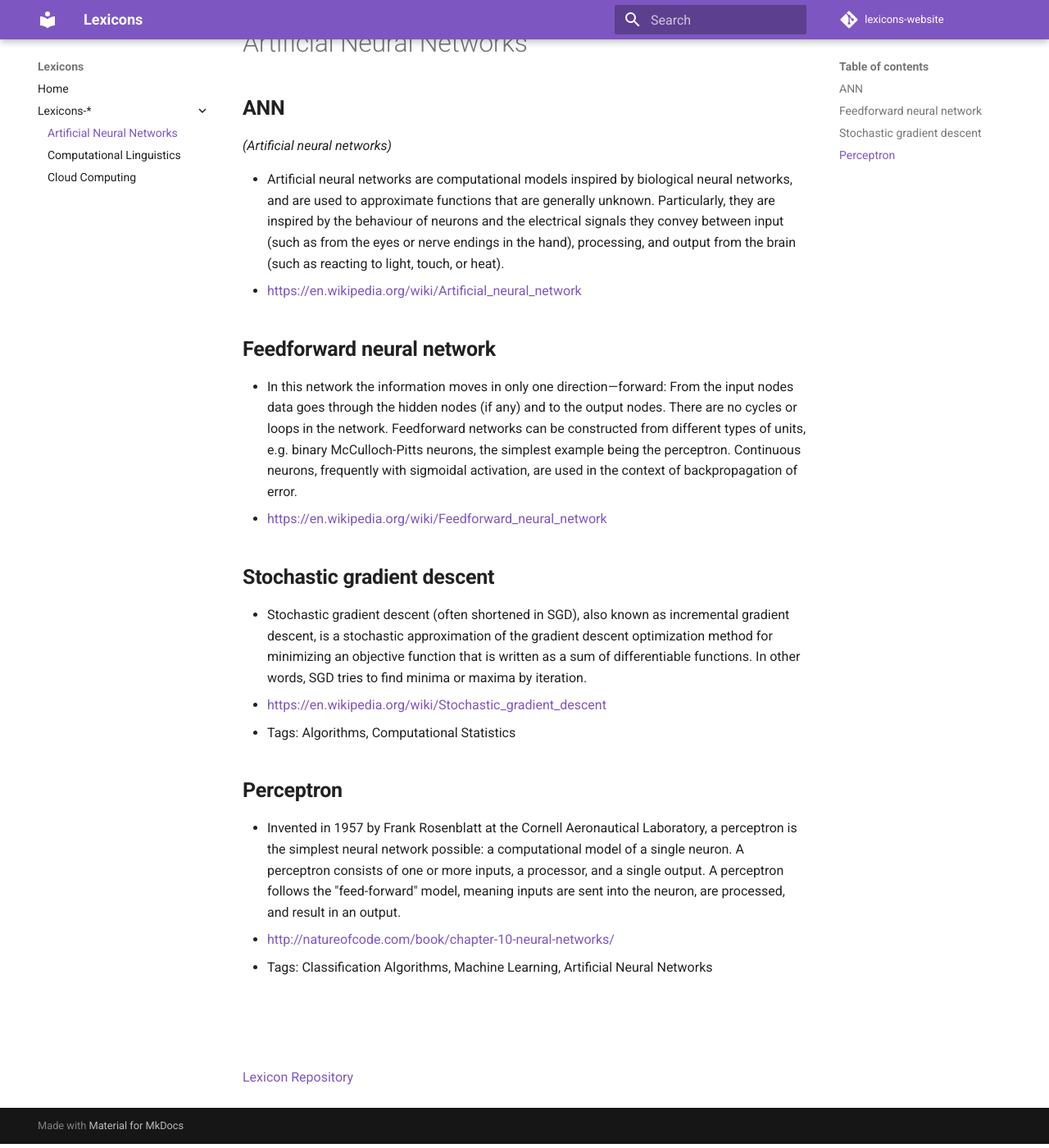
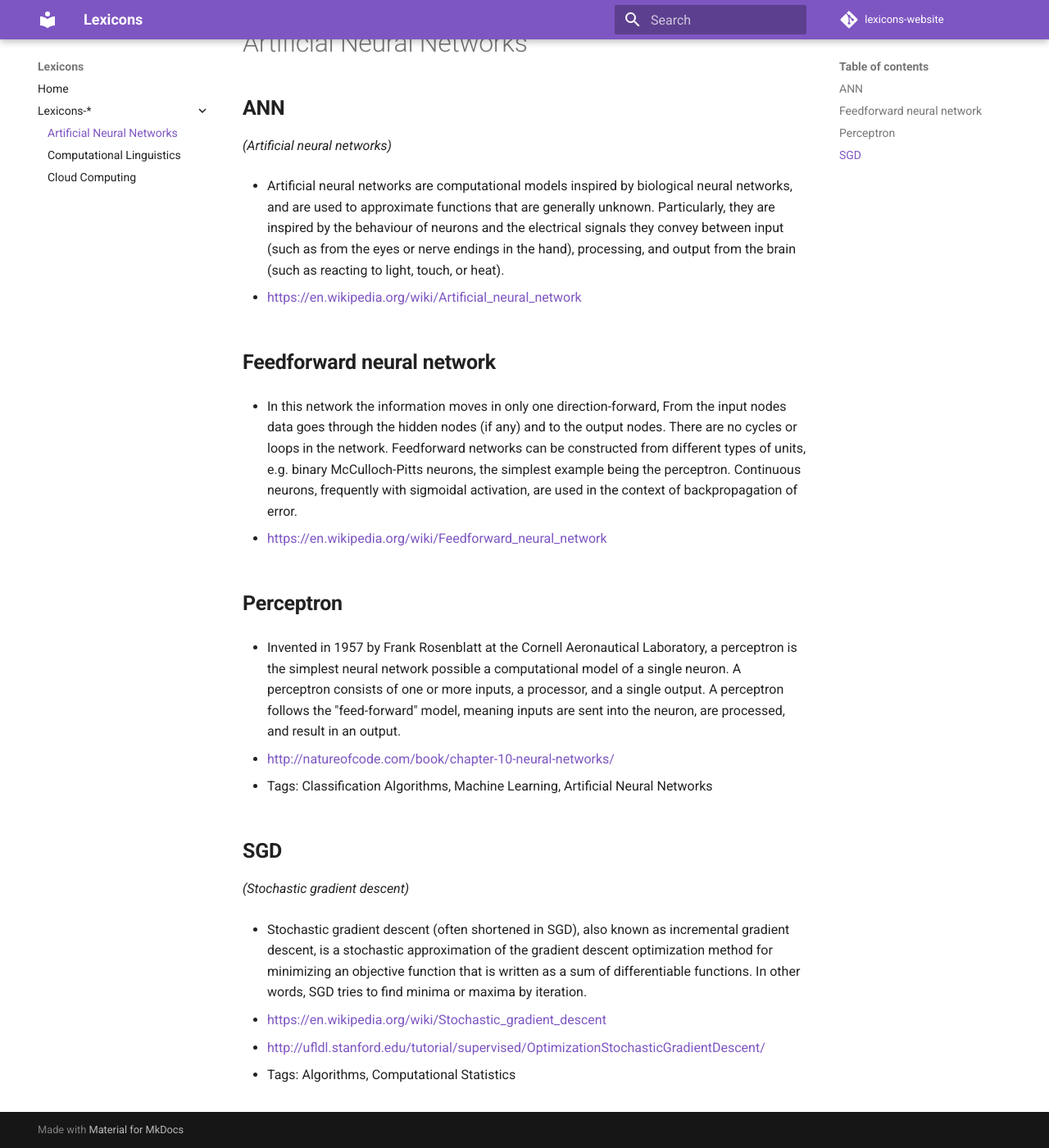
Before and after one commit to technopreneurG/lexicons-website, an MkDocs documentation site: the page built from docs/lexicon-artificial-neural-networks.md, in a window 1280 px wide and 1400 px high, scrolled down 66 px. Shown: the whole window at 82% size. Built offline with MkDocs 1.6.1 and Material for MkDocs 9.7.7, drawn with Linux system fonts in a browser that asks for light colours; comment, search, counter and statistics services are not loaded; old or Windows-style settings are respelled for this version of MkDocs.

Commit message:
updated docs

```diff
--- a/docs/lexicon-artificial-neural-networks.md
+++ b/docs/lexicon-artificial-neural-networks.md
@@ -1,30 +1,41 @@
+
+
 
 ## **ANN**
 *(Artificial neural networks)*
 
 * Artificial neural networks are computational models inspired by biological neural networks, and are used to approximate functions that are generally unknown. Particularly, they are inspired by the behaviour of neurons and the electrical signals they convey between input (such as from the eyes or nerve endings in the hand), processing, and output from the brain (such as reacting to light, touch, or heat).
+
 * <https://en.wikipedia.org/wiki/Artificial_neural_network>
+
+
+
 
 ## **Feedforward neural network**
 
-* In this network the information moves in only one direction—forward: From the input nodes data goes through the hidden nodes (if any) and to the output nodes. There are no cycles or loops in the network. Feedforward networks can be constructed from different types of units, e.g. binary McCulloch-Pitts neurons, the simplest example being the perceptron. Continuous neurons, frequently with sigmoidal activation, are used in the context of backpropagation of error.
+* In this network the information moves in only one direction-forward, From the input nodes data goes through the hidden nodes (if any) and to the output nodes. There are no cycles or loops in the network. Feedforward networks can be constructed from different types of units, e.g. binary McCulloch-Pitts neurons, the simplest example being the perceptron. Continuous neurons, frequently with sigmoidal activation, are used in the context of backpropagation of error.
+
 * <https://en.wikipedia.org/wiki/Feedforward_neural_network>
 
-## **Stochastic gradient descent**
 
-* Stochastic gradient descent (often shortened in SGD), also known as incremental gradient descent, is a stochastic approximation of the gradient descent optimization method for minimizing an objective function that is written as a sum of differentiable functions. In other words, SGD tries to find minima or maxima by iteration.
-* <https://en.wikipedia.org/wiki/Stochastic_gradient_descent>
-* Tags: Algorithms, Computational Statistics
+
 
 ## **Perceptron**
 
-* Invented in 1957 by Frank Rosenblatt at the Cornell Aeronautical Laboratory, a perceptron is the simplest neural network possible: a computational model of a single neuron. A perceptron consists of one or more inputs, a processor, and a single output.
-A perceptron follows the "feed-forward" model, meaning inputs are sent into the neuron, are processed, and result in an output.
+* Invented in 1957 by Frank Rosenblatt at the Cornell Aeronautical Laboratory, a perceptron is the simplest neural network possible a computational model of a single neuron. A perceptron consists of one or more inputs, a processor, and a single output. A perceptron follows the "feed-forward" model, meaning inputs are sent into the neuron, are processed, and result in an output.
+
 * <http://natureofcode.com/book/chapter-10-neural-networks/>
+
 * Tags: Classification Algorithms, Machine Learning, Artificial Neural Networks
 
-</br>
-</br>
-</br>
 
-[Lexicon Repository](https://github.com/technopreneurG/lexicon)
+## **SGD**
+*(Stochastic gradient descent)*
+
+* Stochastic gradient descent (often shortened in SGD), also known as incremental gradient descent, is a stochastic approximation of the gradient descent optimization method for minimizing an objective function that is written as a sum of differentiable functions. In other words, SGD tries to find minima or maxima by iteration.
+
+* <https://en.wikipedia.org/wiki/Stochastic_gradient_descent>
+
+* <http://ufldl.stanford.edu/tutorial/supervised/OptimizationStochasticGradientDescent/>
+
+* Tags: Algorithms, Computational Statistics
```
